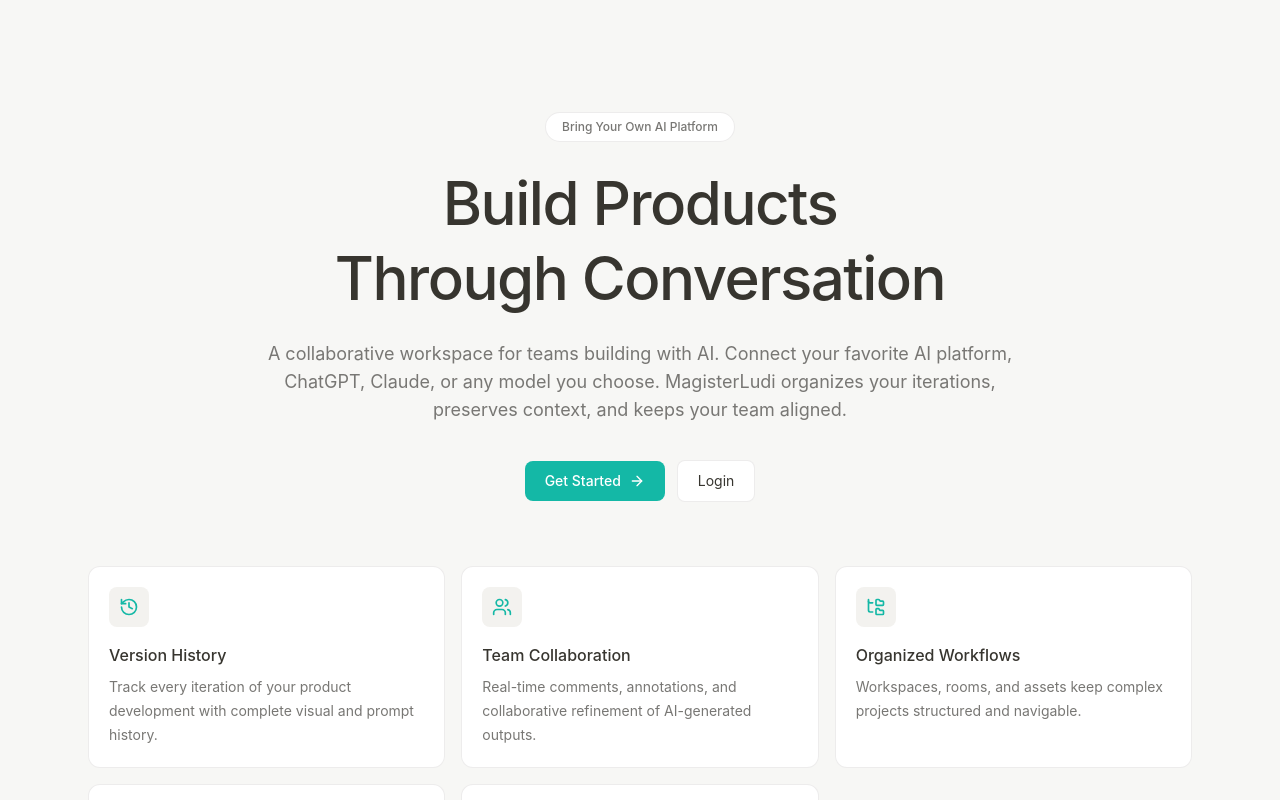
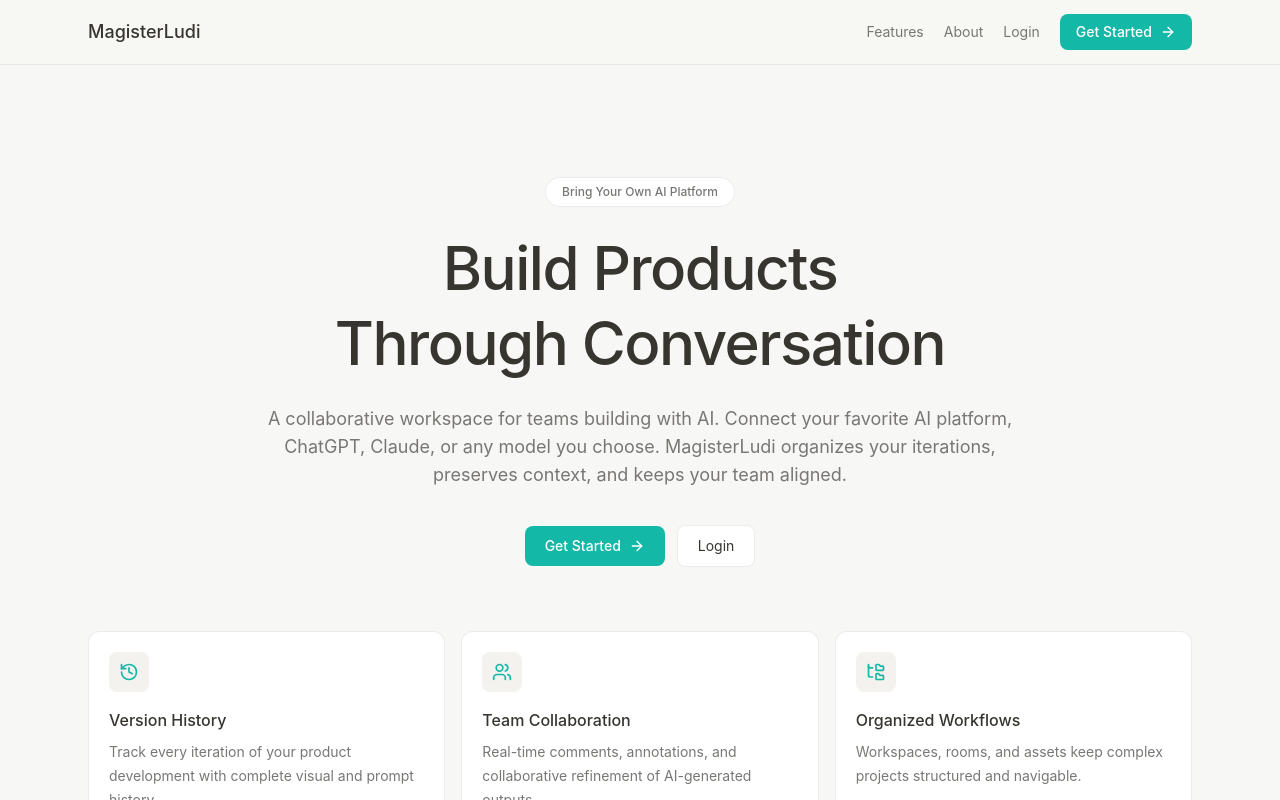
Before and after one commit to khaavren/collabstudio, a React (Vite) app: page / in a window 1280 px wide. Shown: the top 800 px of the page. Built offline with nearby package versions, Linux system fonts and the light colour scheme; no server answers.

Commit message:
Add homepage top navigation and pin footer to bottom

```diff
--- a/src/app/pages/home.tsx
+++ b/src/app/pages/home.tsx
@@ -49,7 +49,35 @@
 
 export function HomePage() {
   return (
-    <main className="min-h-screen bg-[var(--background)] text-[var(--foreground)]">
+    <div className="flex min-h-screen flex-col bg-[var(--background)] text-[var(--foreground)]">
+      <header className="border-b border-[var(--border)] bg-[var(--background)]/95">
+        <div className="mx-auto flex h-16 w-full max-w-6xl items-center justify-between px-6">
+          <Link className="text-lg font-medium text-[var(--foreground)]" to="/">
+            MagisterLudi
+          </Link>
+
+          <nav className="flex items-center gap-5 text-sm">
+            <a className="text-[var(--muted-foreground)] transition hover:text-[var(--foreground)]" href="#features">
+              Features
+            </a>
+            <a className="text-[var(--muted-foreground)] transition hover:text-[var(--foreground)]" href="#about">
+              About
+            </a>
+            <Link className="text-[var(--muted-foreground)] transition hover:text-[var(--foreground)]" to="/login">
+              Login
+            </Link>
+            <Link
+              className="inline-flex items-center gap-2 rounded-lg bg-[var(--primary)] px-4 py-2 text-sm font-medium text-white transition hover:opacity-90"
+              to="/signup"
+            >
+              Get Started
+              <ArrowRight className="h-4 w-4" />
+            </Link>
+          </nav>
+        </div>
+      </header>
+
+      <main className="flex-1">
         <section className="mx-auto flex max-w-6xl flex-col items-center px-6 pb-16 pt-20 text-center md:pt-28">
           <span className="inline-flex items-center rounded-full border border-[var(--border)] bg-[var(--card)] px-4 py-1.5 text-xs font-medium text-[var(--muted-foreground)]">
             Bring Your Own AI Platform
@@ -100,8 +128,9 @@
             ))}
           </div>
         </section>
+      </main>
 
-      <footer className="border-t border-[var(--border)] bg-[var(--card)]" id="about">
+      <footer className="mt-auto border-t border-[var(--border)] bg-[var(--card)]" id="about">
         <div className="mx-auto flex max-w-6xl flex-col gap-6 px-6 py-7 sm:flex-row sm:items-center sm:justify-between">
           <div>
             <p className="text-lg font-medium text-[var(--foreground)]">MagisterLudi</p>
@@ -126,6 +155,6 @@
           © {new Date().getFullYear()} MagisterLudi. All rights reserved.
         </div>
       </footer>
-    </main>
+    </div>
   );
 }
```
Lines whose indentation alone changed are shown as unchanged.
